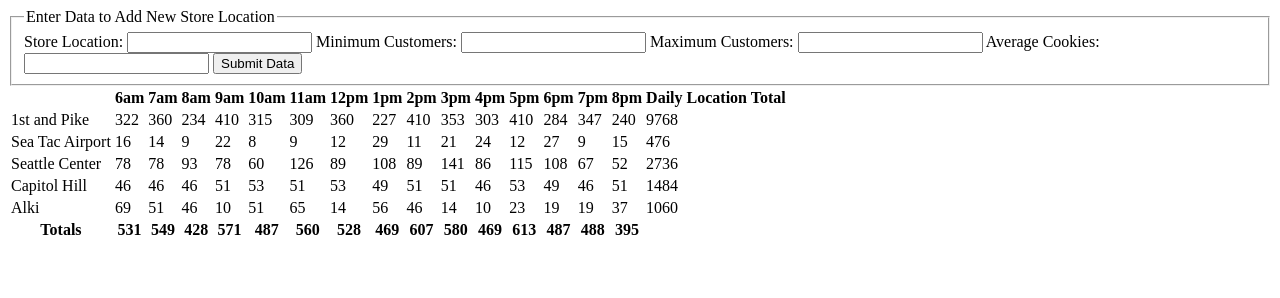
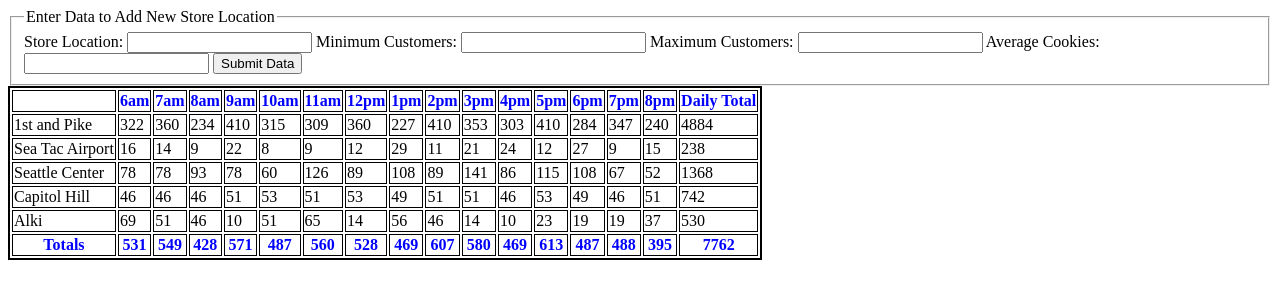
Before and after one commit to shellytang/cookie-stand, a plain HTML site: page sales.html in a window 1280 px wide. Drawn offline with Linux system fonts and the light colour scheme.

Commit message:
added grand total

```diff
--- a/app.js
+++ b/app.js
@@ -24,10 +24,10 @@ function Store(location,minCustPerHour,maxCustPerHour,avgCookiesPerCust) {
     for (var i = 0; i < hours.length; i++) {
       this.totalCookies += this.cookiesSoldPerHour[i];
     }
+    // console.log(this.totalCookies);
     return this.totalCookies;
   };
   this.calCookiesPerHour();
-  this.sumTotal();
   allStores.push(this);
 
   this.render = function () {
@@ -65,7 +65,7 @@ function makeHeaderRow () {   //function for headerRow
   }
 
   thEl = document.createElement('th');//make row for storing the daily location total
-  thEl.textContent = 'Daily Location Total';
+  thEl.textContent = 'Daily Total';
   trEl.appendChild(thEl);
   storeTable.appendChild(trEl); //append to table
 }
@@ -95,26 +95,40 @@ function makeFooterRow () {  //STRETCH GOAL! COMPLETE IN FREE TIME
     trEl.appendChild(thEl);
     storeTable.appendChild(trEl);
   }
+  var giantTotal = 0;
+  for (var k = 0; k < allStores.length; k++) {
+    giantTotal += allStores[k].totalCookies;
+    console.log(giantTotal);
+  }
+  thEl = document.createElement('th');
+  thEl.textContent = giantTotal;
+  trEl.appendChild(thEl);
+  storeTable.appendChild(trEl);
+  // storeTable = document.getElementById('storeTable');
+
+
 }
-
+// create instances
 new Store('1st and Pike', 23, 65, 6.3);
 new Store('Sea Tac Airport', 3, 24, 1.2);
 new Store('Seattle Center', 11, 38, 3.7);
 new Store('Capitol Hill', 20, 23, 2.3);
 new Store('Alki', 2, 16, 4.6);
-// Begin code for form ************
-//Global variables for DOM access
+
 function handleNewStoreSubmit(event) {
   event.preventDefault(); //prevents reload of data
   // console.log('log of the event object', event);
-//   // console.log('log of the event.target', event.target);
+  // console.log('log of the event.target', event.target);
   // console.log('log of the event.target.storeLocation', event.target.storeLocation);
-  console.log('form button was clicked!');
-  console.log('log of the event.target.storeLocation.value', event.target.storeLocation.value);
+  // console.log('form button was clicked!');
+  // console.log('log of the event.target.storeLocation.value', event.target.storeLocation.value);
   if (!event.target.storeLocation.value || !event.target.minCustomer.value || !event.target.maxCustomer.value || !event.target.avgCookiesPerCustomer.value) {
     return alert('Fields cannot be empty!');
   }
-
+  if (isNaN(parseInt(event.target.minCustomer.value)) ||
+    isNaN(parseInt(event.target.maxCustomer.value)) || isNaN(parseInt(event.target.avgCookiesPerCustomer.value))) {
+    return alert('Please enter number values for Max, Min and Average.')
+  }
   var newStoreLocation = event.target.storeLocation.value;
   var newMinCustomer = parseInt(event.target.minCustomer.value);
   var newMaxCustomer = parseInt(event.target.maxCustomer.value);
@@ -127,18 +141,14 @@ function handleNewStoreSubmit(event) {
   nukeTable();
 
   new Store (newStoreLocation, newMinCustomer, newMaxCustomer, newAvgCookiesPerCustomer);
-
   makeHeaderRow();
   makeAllStoreRow();
   makeFooterRow();
-
   event.target.storeLocation.value = null; //clears the form fields
   event.target.minCustomer.value = null;
   event.target.maxCustomer.value = null;
   event.target.avgCookiesPerCustomer.value = null;
-
 }
-
 makeHeaderRow();
 makeAllStoreRow();
 makeFooterRow();
--- a/sales.html
+++ b/sales.html
@@ -3,7 +3,7 @@
   <head>
     <meta charset="utf-8">
     <title>Sales Data</title>
-    <link "href="style.css" rel="stylesheet">
+    <link href="style.css" rel="stylesheet">
   </head>
   <body>
   <form id="cookieForm">
--- a/style.css
+++ b/style.css
@@ -0,0 +1,12 @@
+th, td {
+  text-align: left;
+  border: 1px solid black;
+  empty-cells: show;
+}
+tr > th {
+  text-align: center;
+  color: blue;
+}
+table {
+  border: 2px solid black;
+}
```
